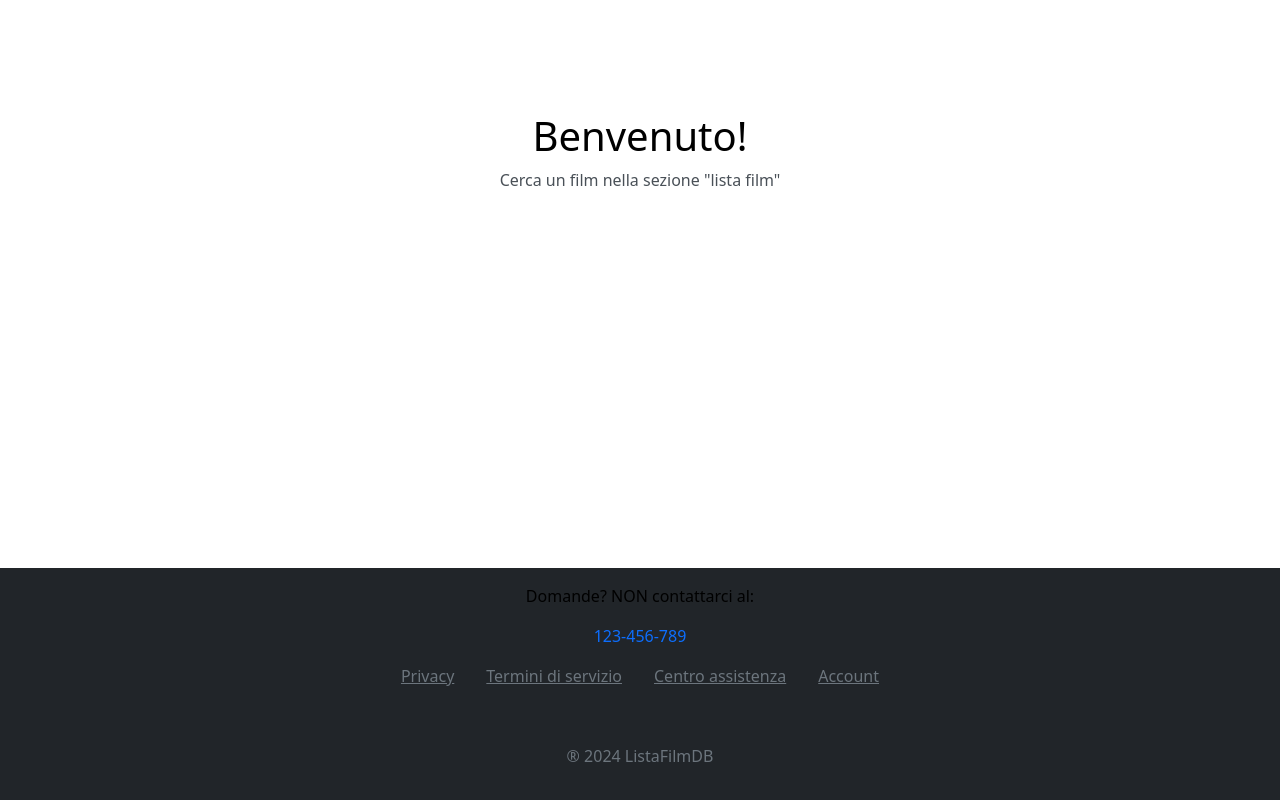
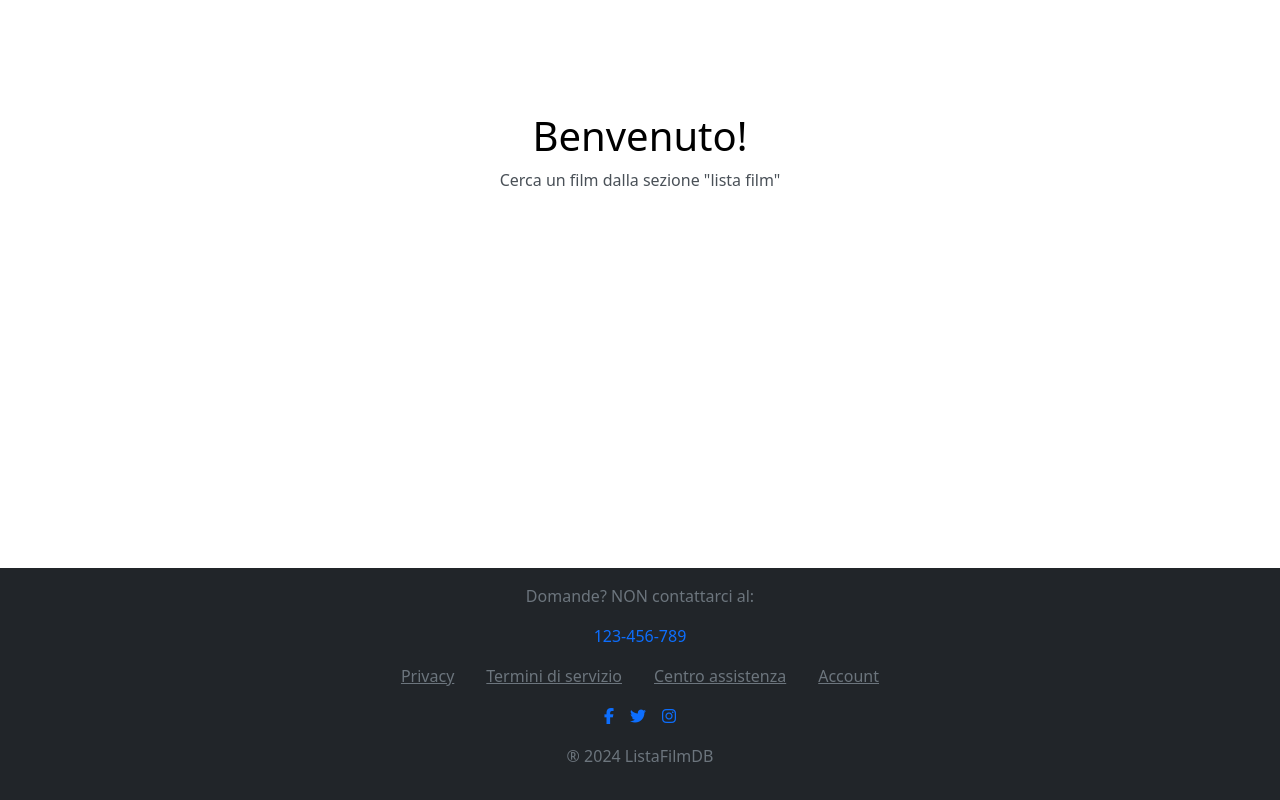
Before and after one commit to PatrizioFiori/webapp-react, a React (Vite) app: page / in a window 1280 px wide. Shown: the part 358-1158 px from the top of the page. Built offline with nearby package versions, Linux system fonts and the light colour scheme; no server answers.

Commit message:
Bonus completo

```diff
--- a/components/Footer.jsx
+++ b/components/Footer.jsx
@@ -2,7 +2,7 @@ const Footer = () => {
     return (
         <footer className="footer-custom footer bg-dark mt-2 py-3 text-center text-light">
             <div className="container">
-                <p className="mb-3">Domande? NON contattarci al:</p>
+                <p className="mb-3 text-secondary">Domande? NON contattarci al:</p>
                 <a href="" className="text-primary text-decoration-none">123-456-789</a>
 
                 <div className="footer-links d-flex justify-content-center flex-wrap pt-3">
@@ -12,10 +12,10 @@ const Footer = () => {
                     <a href="" className="text-secondary mx-3">Account</a>
                 </div>
 
-                <div className="social-icons mt-3 text-danger">
-                    <i className="fab fa-facebook-f mx-2"></i>
-                    <i className="fab fa-twitter mx-2"></i>
-                    <i className="fab fa-instagram mx-2"></i>
+                <div className="social-icons mt-3">
+                    <i className="fab fa-facebook-f mx-2 text-primary"></i>
+                    <i className="fab fa-twitter mx-2 text-primary"></i>
+                    <i className="fab fa-instagram mx-2 text-primary"></i>
                 </div>
 
                 <p className="mt-3 text-secondary"> ® 2024 ListaFilmDB</p>
--- /dev/null
+++ b/components/Recensioni.jsx
@@ -0,0 +1,26 @@
+import Star from "./Star";
+
+const Recensioni = ({ recensioni }) => {
+    return (
+        <div className="sezione-recensioni">
+            <h2 className="py-5">Recensioni</h2>
+            <div>
+                {recensioni && recensioni.length > 0 ? (
+                    recensioni.map((recensione) => (
+                        <div key={recensione.id} className="">
+                            <h3>{recensione.name}</h3>
+                            <p>
+                                <Star vote={recensione.vote} />
+                            </p>
+                            <p>{recensione.text}</p>
+                        </div>
+                    ))
+                ) : (
+                    <p>Nessuna recensione disponibile.</p>
+                )}
+            </div>
+        </div>
+    );
+};
+
+export default Recensioni;
--- /dev/null
+++ b/components/Star.jsx
@@ -0,0 +1,19 @@
+const Star = ({ vote }) => {
+    const maxStars = 5;
+
+    const stars = [];
+    for (let index = 0; index < maxStars; index++) {
+        stars.push(
+            index < vote ? (
+                <i key={index} className="bi bi-star-fill text-warning"></i>
+            ) : (
+                <i key={index} className="bi bi-star text-warning"></i>
+            )
+        );
+    }
+
+
+    return <div>{stars}</div>;
+};
+
+export default Star;
--- a/index.html
+++ b/index.html
@@ -7,6 +7,11 @@
   <meta name="viewport" content="width=device-width, initial-scale=1.0" />
   <link href="https://cdn.jsdelivr.net/npm/bootstrap@5.3.3/dist/css/bootstrap.min.css" rel="stylesheet"
     integrity="sha384-QWTKZyjpPEjISv5WaRU9OFeRpok6YctnYmDr5pNlyT2bRjXh0JMhjY6hW+ALEwIH" crossorigin="anonymous">
+  <link rel="stylesheet" href="https://cdn.jsdelivr.net/npm/bootstrap-icons/font/bootstrap-icons.css" />
+  <link rel="stylesheet" href="https://cdnjs.cloudflare.com/ajax/libs/font-awesome/6.7.2/css/all.min.css"
+    integrity="sha512-Evv84Mr4kqVGRNSgIGL/F/aIDqQb7xQ2vcrdIwxfjThSH8CSR7PBEakCr51Ck+w+/U6swU2Im1vVX0SVk9ABhg=="
+    crossorigin="anonymous" referrerpolicy="no-referrer" />
+
   <title>webapp-react</title>
 </head>
 
--- a/pages/HomePage.jsx
+++ b/pages/HomePage.jsx
@@ -6,7 +6,7 @@ const HomePage = () => {
         <div className="homepage-container text-center mt-5">
             <h1>Benvenuto!</h1>
             <p className="text-dark-emphasis">
-                Cerca un film nella sezione "lista film"
+                Cerca un film dalla sezione "lista film"
             </p>
         </div>
     )
--- a/pages/MoviesDetails.jsx
+++ b/pages/MoviesDetails.jsx
@@ -1,6 +1,8 @@
 import { useEffect } from "react";
 import { useParams } from "react-router-dom";
-import { useGlobalContext } from "../context/GlobalContext"
+import { useGlobalContext } from "../context/GlobalContext";
+import Recensioni from "../components/recensioni"
+import { useNavigate } from "react-router-dom";
 
 const MoviesDetails = () => {
     const { id } = useParams();
@@ -8,13 +10,18 @@ const MoviesDetails = () => {
 
     useEffect(() => {
         fetchMoviesForId(id);
-    }, [id]);
+    }, [id, fetchMoviesForId]);
+
+
+    const navigate = useNavigate()
 
     return (
+        <>
             <div className="container-movies-details">
                 <h1 className="movies-title">Dettagli del film</h1>
                 <p className="movies-id">ID del film: {id}</p>
                 {movieDetails ? (
+                    <>
                         <div className="movie-details-content">
                             <img
                                 src={movieDetails.image}
@@ -22,13 +29,20 @@ const MoviesDetails = () => {
                                 className="movie-image"
                             />
                             <h2 className="movie-title">{movieDetails.title}</h2>
+                            <p>{movieDetails.director}</p>
+                            <p>{movieDetails.release_year}</p>
                             <p className="movie-abstract">{movieDetails.abstract}</p>
+                            <div>
+                                <button onClick={() => navigate("/movies")} className="btn border text-bg-primary" >Torna alla lista</button>
                             </div>
+                        </div>
+                        <Recensioni recensioni={movieDetails.reviews} />
+                    </>
                 ) : (
-                <p className="loading-message">Caricamento in corso...</p>
+                    <p>Caricamento in corso...</p>
                 )}
             </div>
-
+        </>
     );
 };
 
--- a/src/index.css
+++ b/src/index.css
@@ -14,8 +14,6 @@
 }
 
 .container-movies-details {
-  height: 100vh;
-  /* Altezza al 100% della finestra */
   display: flex;
   flex-direction: column;
   justify-content: center;
@@ -76,3 +74,21 @@
   font-size: 1.2rem;
   color: #888;
 }
+
+/* Scrollbar personalizzata */
+::-webkit-scrollbar {
+  width: 10px;
+}
+
+::-webkit-scrollbar-thumb {
+  background: #ccc;
+  border-radius: 10px;
+}
+
+::-webkit-scrollbar-thumb:hover {
+  background: #bbb;
+}
+
+::-webkit-scrollbar-track {
+  background: #f5f5f5;
+}
```
Also changed, not shown: appunti.txt (deleted). Lines whose indentation alone changed are shown as unchanged.
